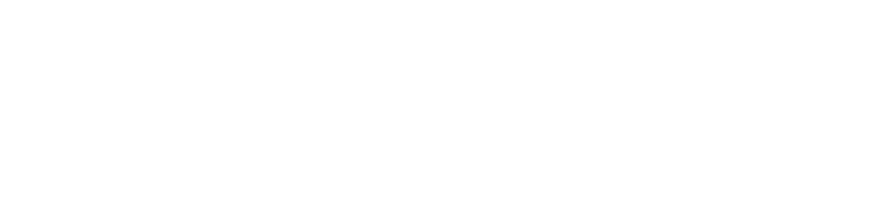
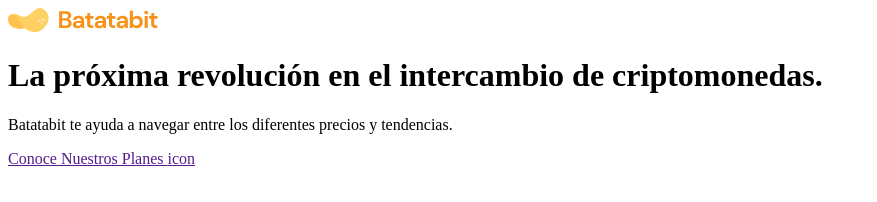
Before and after one commit to AzulPetrocelli/Curso-de-Responsive-Design, a plain HTML site: page index.html in a window 1280 px wide. Shown: the whole page, without its empty margins (0-877 px from the left). Drawn offline with Linux system fonts and the light colour scheme.

Commit message:
Maquetación del header

```diff
--- a/index.html
+++ b/index.html
@@ -12,6 +12,13 @@
 
     <body>
         <header>
+            <img src="assest/icons/logo.svg" alt="">
+
+            <div>
+              <h1>La próxima revolución en el intercambio de criptomonedas.</h1>
+              <p>Batatabit te ayuda a navegar entre los diferentes precios y tendencias.</p>
+              <a href="">Conoce Nuestros Planes <span>icon</span> </a>
+            </div>
         </header>
 
         <main>
```
